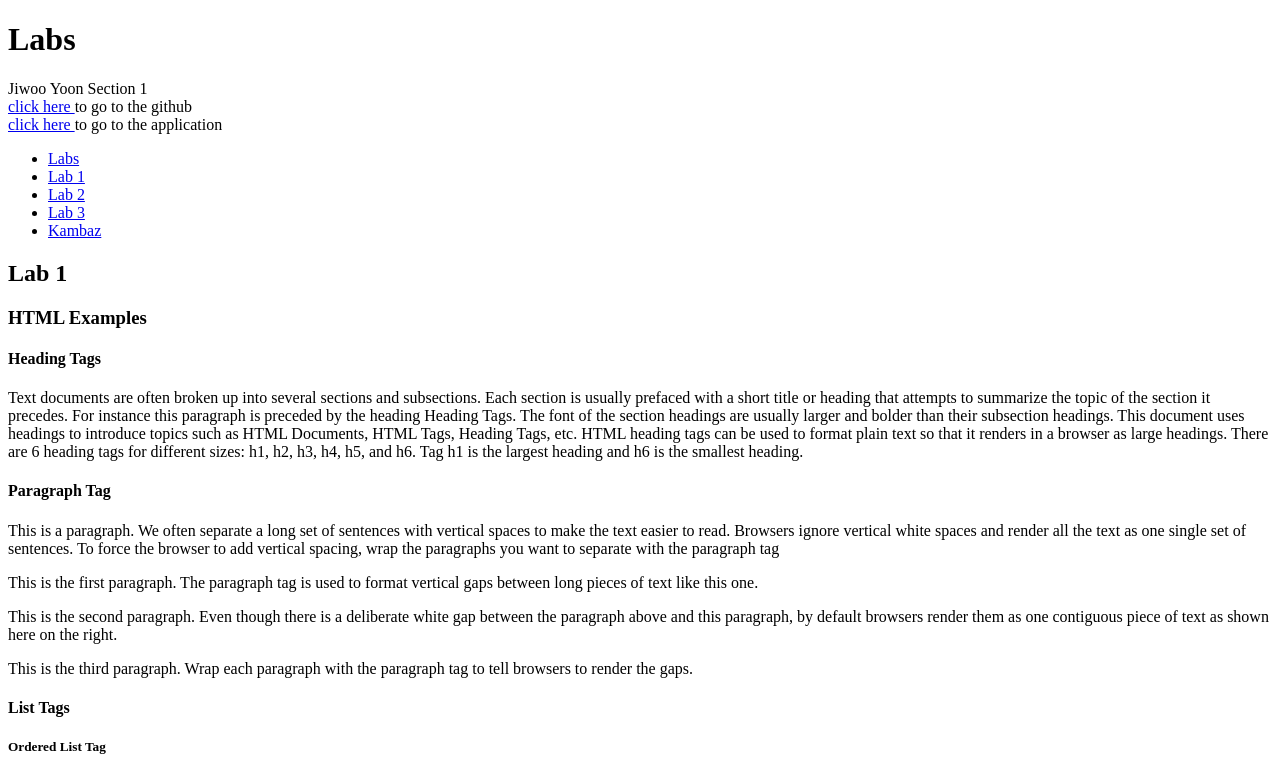
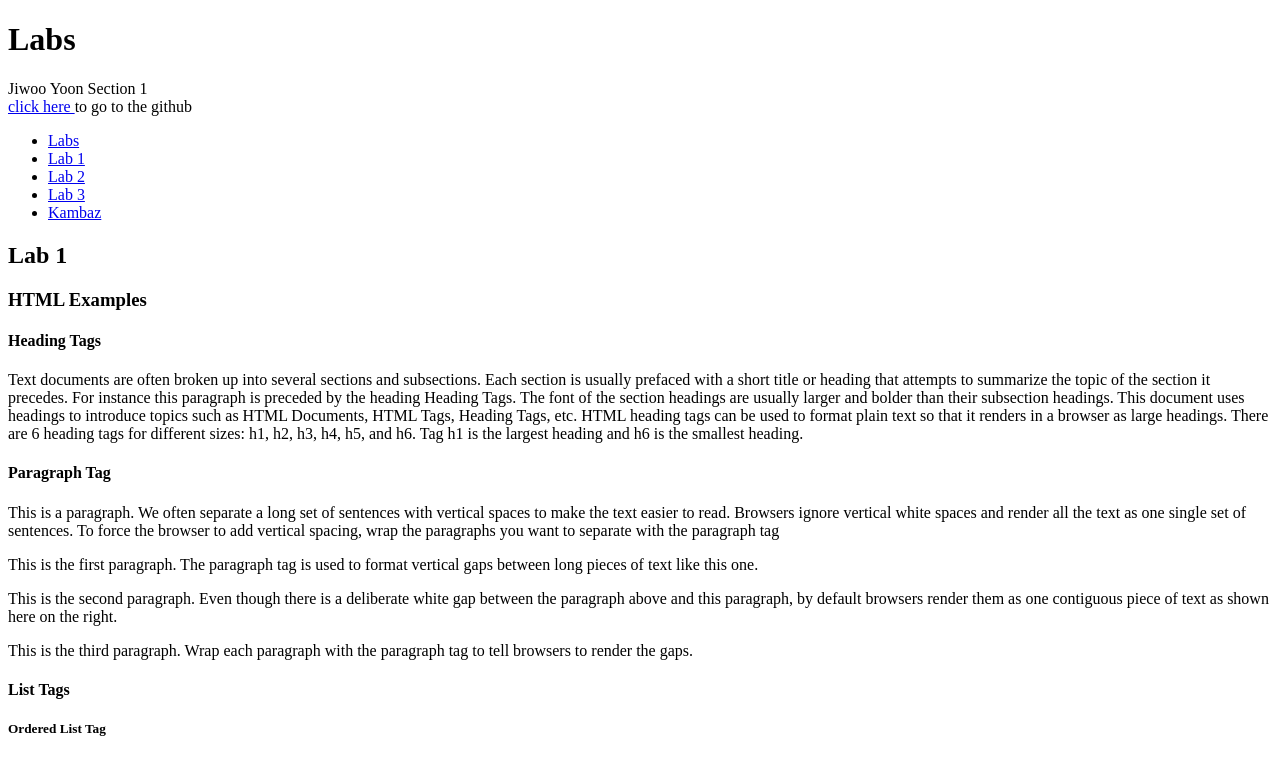
Before and after one commit to benyoon2003/kambaz-react-web-app, a React (Vite) app: page /#/Labs/Lab1 in a window 1280 px wide. Shown: the top 759 px of the page. Built offline with nearby package versions, Linux system fonts and the light colour scheme.

Commit message:
cant add link to site

```diff
--- a/src/Labs/index.tsx
+++ b/src/Labs/index.tsx
@@ -12,8 +12,6 @@ export default function Labs() {
       <br></br>
       <a href="https://github.com/benyoon2003/kambaz-react-web-app" id="wd-github">click here </a>
       to go to the github<br />
-      <a href="visionary-taiyaki-9e7215.netlify.app" id="wd-app">click here </a>
-      to go to the application<br />
       <TOC />
       <Routes>
         <Route path="/" element={<Navigate to="Lab1" />} />
```
